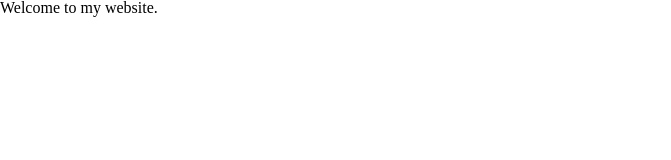
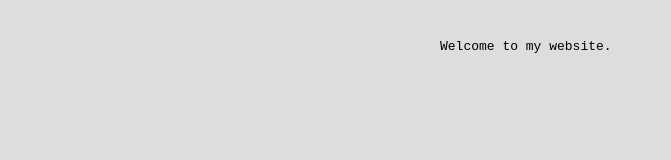
Before and after one commit to m1sh2/m1sh2.github.io, a plain HTML site: page index.html in a window 1280 px wide. Shown: the whole page, without its empty margins (0-671 px from the left). Drawn offline with Linux system fonts and the light colour scheme.

Commit message:
Update page.css

```diff
--- a/css/page.css
+++ b/css/page.css
@@ -4,7 +4,11 @@ html {
 }
 
 body {
-
+  background: #ddd;
+  color: #000;
+  font-family: monospace;
+  margin: 40px auto;
+  max-width: 400px;
 }
 
 h1 {
```
